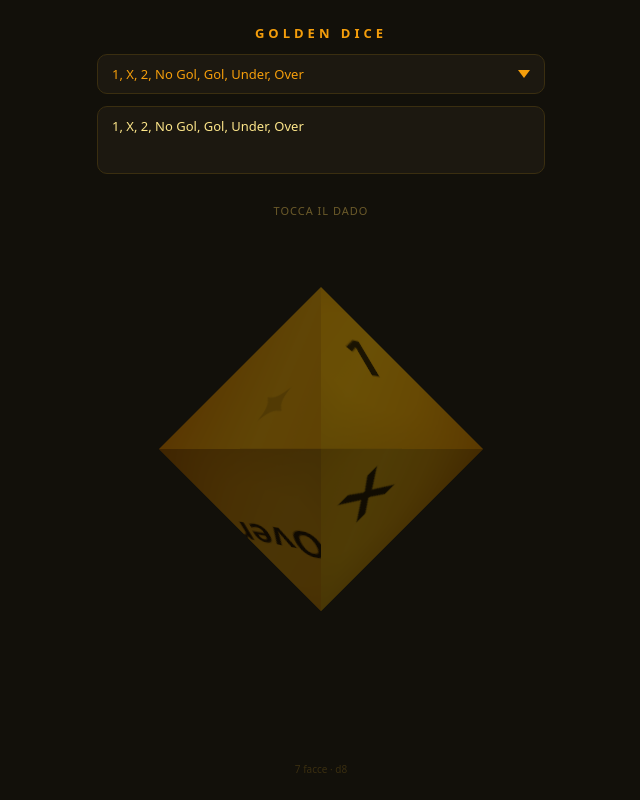
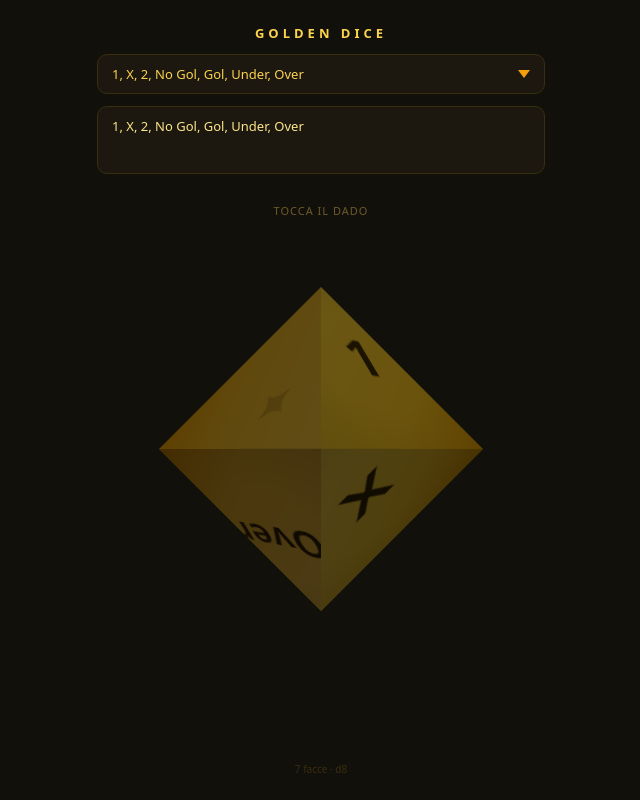
Before and after one commit to leonepigro/golden-dice, a plain HTML site: page index.html in a window 1280 px wide. Shown: the whole page, without its empty margins (319-959 px from the left). Drawn offline with nearby package versions, Linux system fonts and the light colour scheme.

Commit message:
feat: brighter gold palette, new dice icon (5-dot golden die)

```diff
--- a/index.html
+++ b/index.html
@@ -21,11 +21,11 @@
       --bg: #12100a;
       --bg-el: #1c1810;
       --border: #3a2e10;
-      --gold: #f59e0b;
-      --gold-light: #fbbf24;
-      --gold-pale: #fde68a;
-      --gold-dark: #d97706;
-      --gold-darker: #b45309;
+      --gold: #fcd34d;
+      --gold-light: #fde68a;
+      --gold-pale: #fef3c7;
+      --gold-dark: #f59e0b;
+      --gold-darker: #d97706;
       --text: #fde68a;
       --muted: #6b5a2a;
       --dice-text: #12100a;
--- a/js/dice-materials.js
+++ b/js/dice-materials.js
@@ -14,9 +14,10 @@ function makeCanvas(drawFn) {
 
 function goldGradient(ctx) {
   const g = ctx.createLinearGradient(0, 0, TEX_SIZE, TEX_SIZE);
-  g.addColorStop(0, '#f59e0b');
-  g.addColorStop(0.5, '#fbbf24');
-  g.addColorStop(1, '#d97706');
+  g.addColorStop(0, '#fef3c7');
+  g.addColorStop(0.35, '#fde68a');
+  g.addColorStop(0.7, '#fcd34d');
+  g.addColorStop(1, '#f59e0b');
   return g;
 }
 
```
Also changed, not shown: icon-192.png, icon-512.png.
